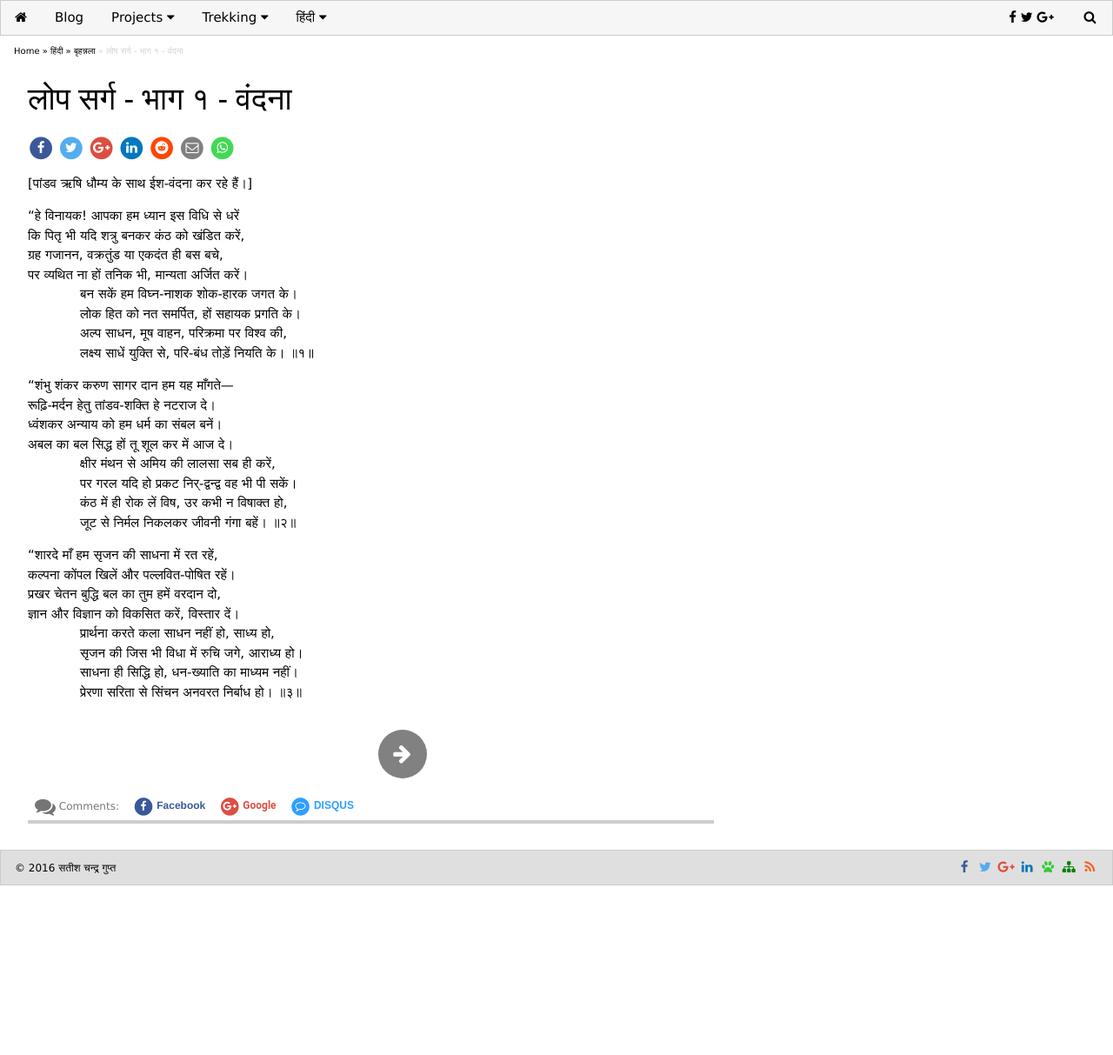
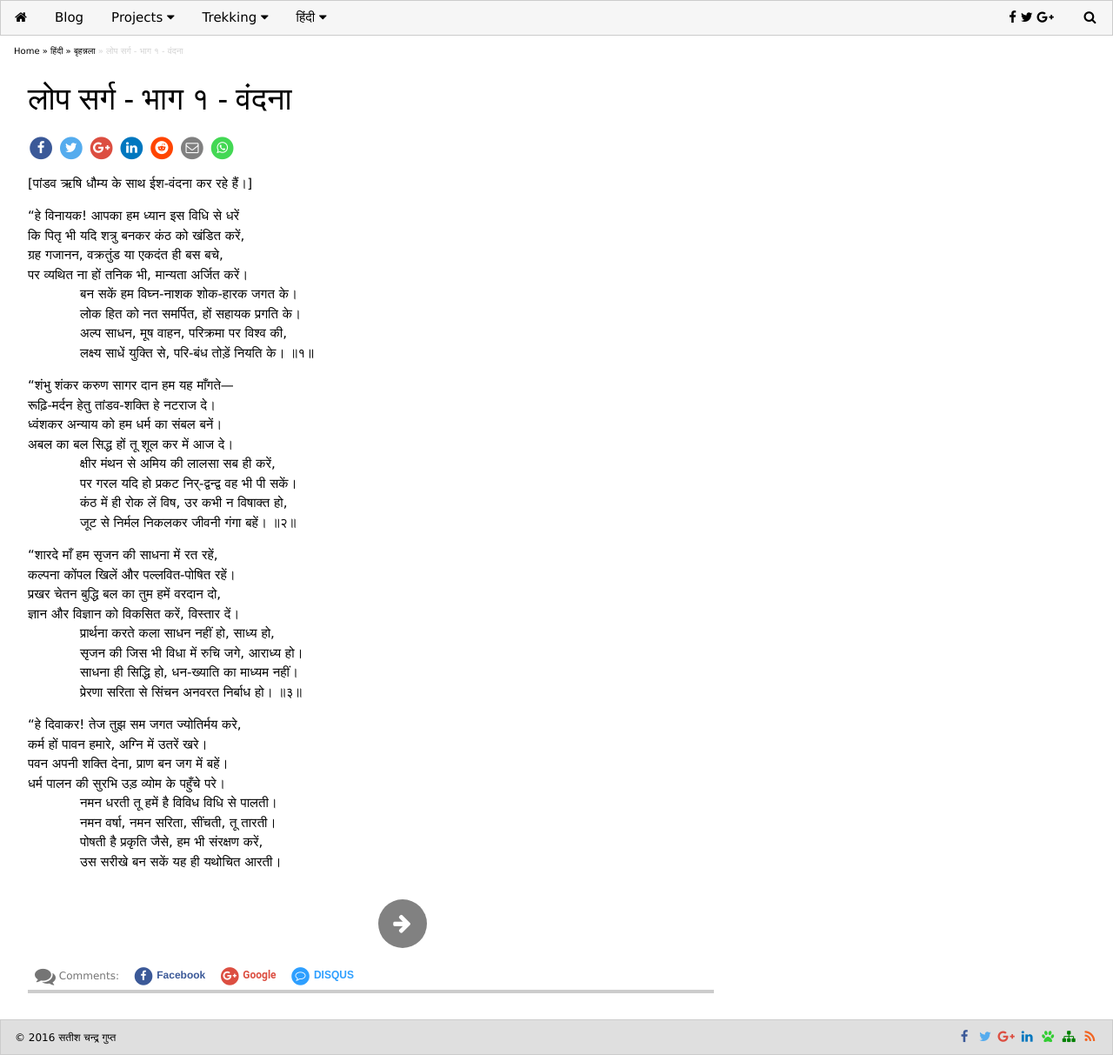
Before and after one commit to scgupta/scgupta.github.io, a Jekyll site: the page built from hindi/_posts/brihannala/2016-01-01-lop-vandana.html, in a window 1280 px wide. Shown: the whole page at 87% size. Built offline with Jekyll 4.4.1, drawn with Linux system fonts in a browser that asks for light colours; nearby versions of some CDN libraries; comment, search, counter and statistics services are not loaded; before the commit the page ends 1018 px from its top, so only the background shows below that.

Commit message:
prakrati panch-tatva stuti

```diff
--- a/hindi/_posts/brihannala/2016-01-01-lop-vandana.html
+++ b/hindi/_posts/brihannala/2016-01-01-lop-vandana.html
@@ -44,3 +44,14 @@ excerpt: "क्षीर मंथन से अमिय की लालस
 <span style="margin-left: 4em;">साधना ही सिद्धि हो, धन-ख्याति का माध्यम नहीं। </span><br />
 <span style="margin-left: 4em;">प्रेरणा सरिता से सिंचन अनवरत निर्बाध हो। ॥३॥ </span><br />
 </p>
+
+<p>
+&ldquo;हे दिवाकर! तेज तुझ सम जगत ज्योतिर्मय करे, <br />
+कर्म हों पावन हमारे, अग्नि में उतरें खरे। <br />
+पवन अपनी शक्ति देना, प्राण बन जग में बहें। <br />
+धर्म पालन की सुरभि उड़ व्योम के पहुँचे परे। <br />
+<span style="margin-left: 4em;">नमन धरती तू हमें है विविध विधि से पालती। </span><br />
+<span style="margin-left: 4em;">नमन वर्षा, नमन सरिता, सींचती, तू तारती। </span><br />
+<span style="margin-left: 4em;">पोषती है प्रकृति जैसे, हम भी संरक्षण करें, </span><br />
+<span style="margin-left: 4em;">उस सरीखे बन सकें यह ही यथोचित आरती। </span><br />
+</p>
```
